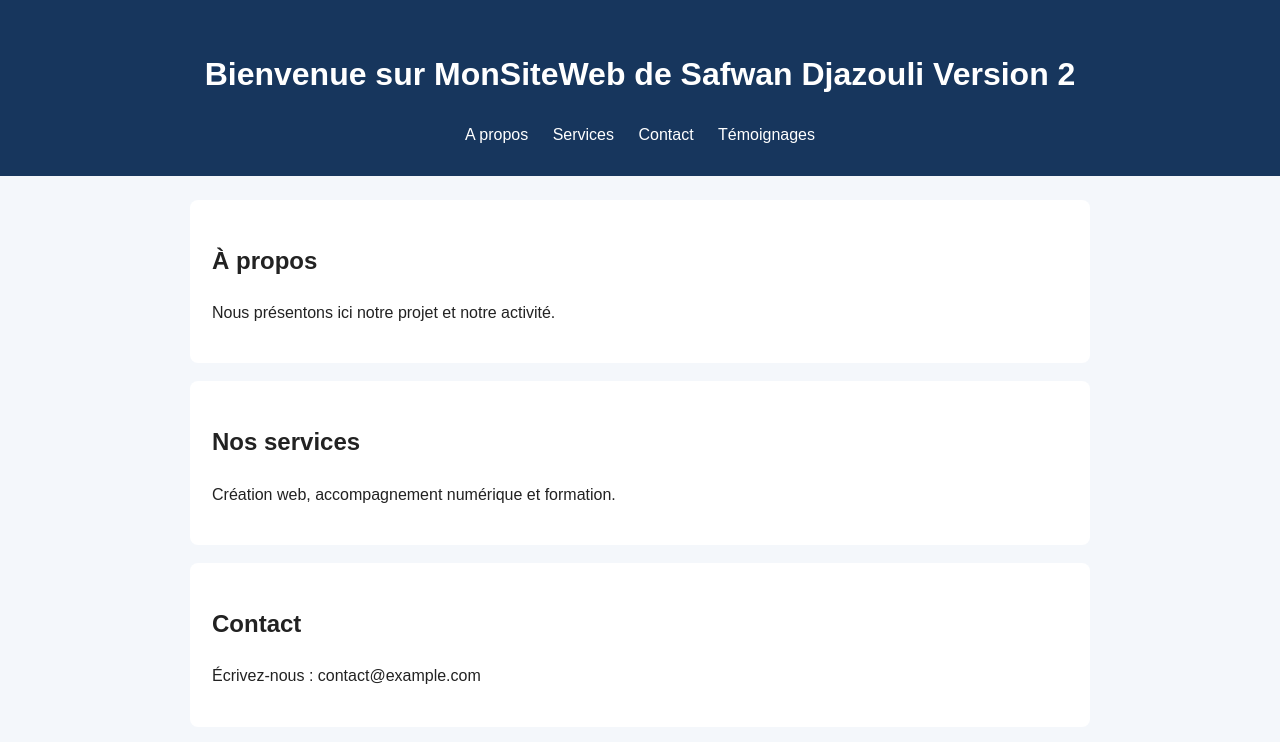
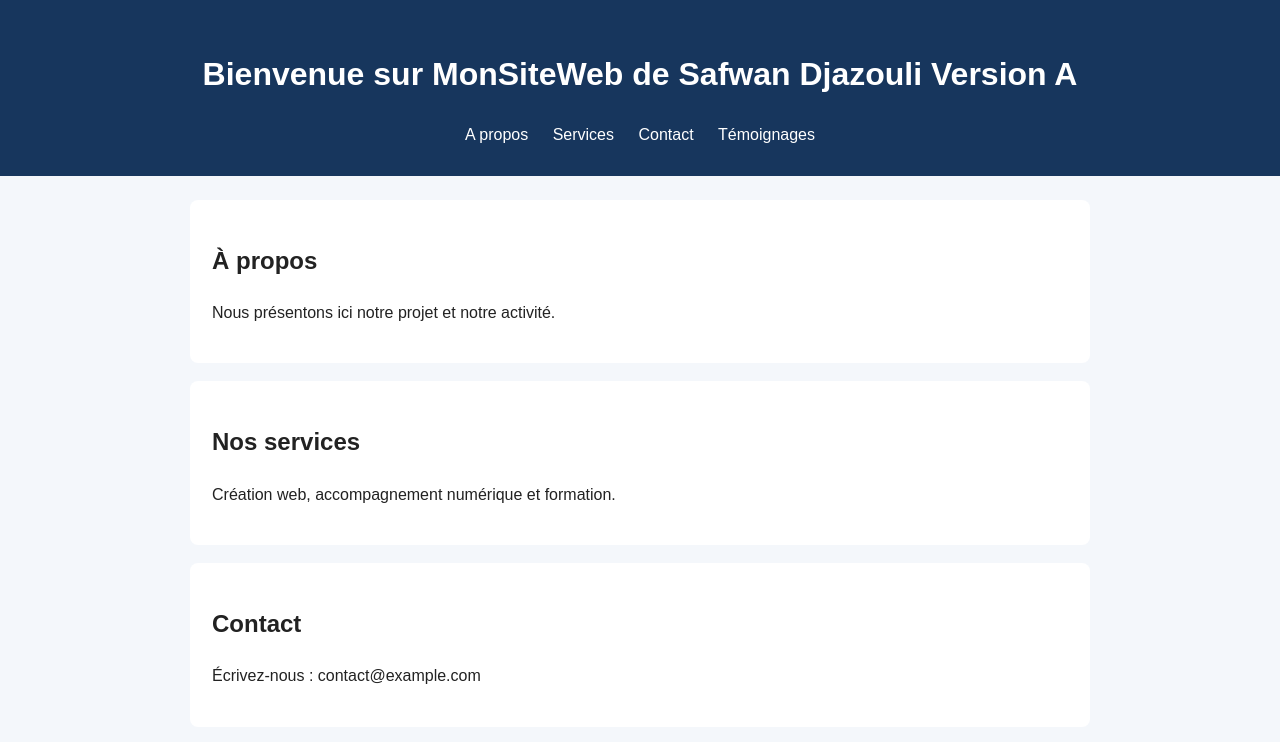
Before and after one commit to Safwan0506/MonSiteWeb, a plain HTML site: page mon-site-web/index.html in a window 1280 px wide. Shown: the top 742 px of the page. Drawn offline with Linux system fonts and the light colour scheme.

Commit message:
Titre : version A

```diff
--- a/mon-site-web/index.html
+++ b/mon-site-web/index.html
@@ -8,7 +8,7 @@
 </head>
 <body>
     <header>
-        <h1>Bienvenue sur MonSiteWeb de Safwan Djazouli Version 2 </h1>
+        <h1>Bienvenue sur MonSiteWeb de Safwan Djazouli Version A </h1>
         <nav>
             <a href="#apropos">A propos</a>
             <a href="#services">Services</a>
```
